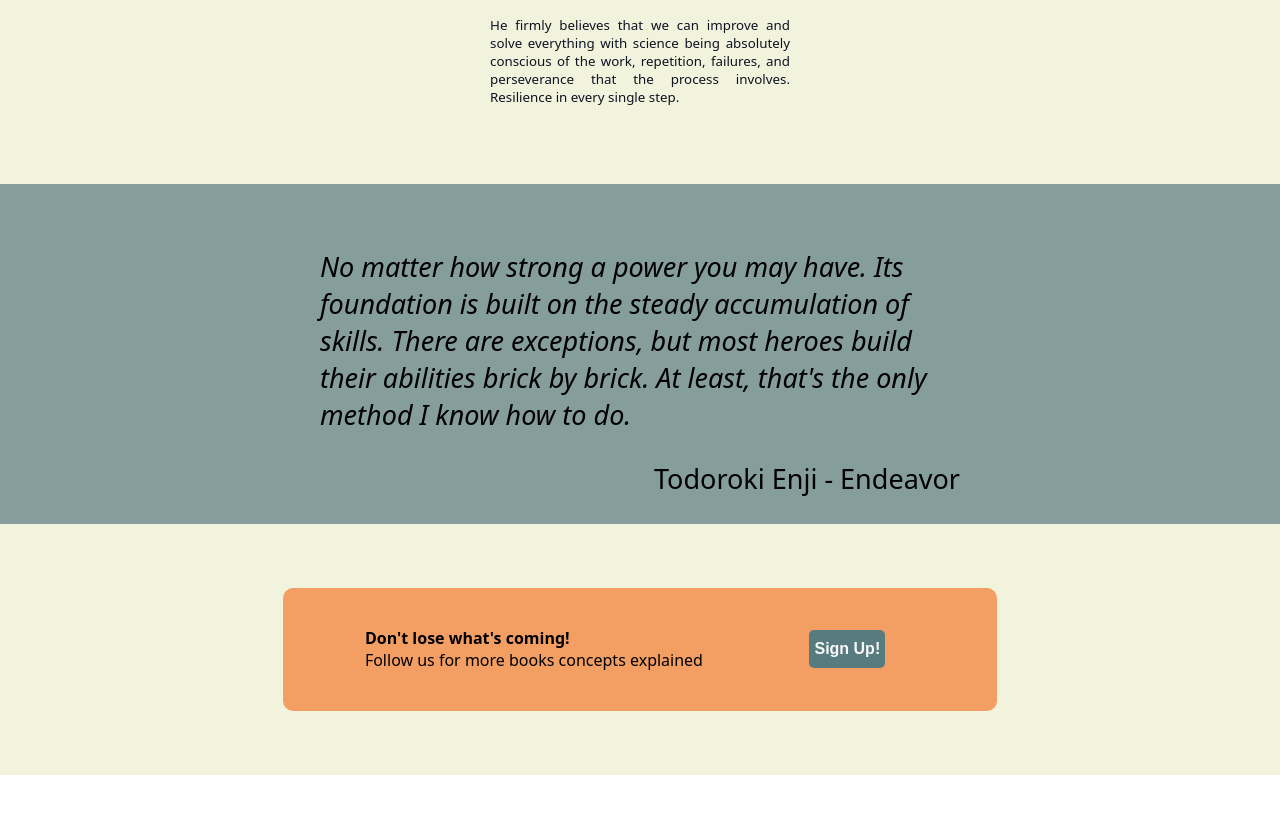
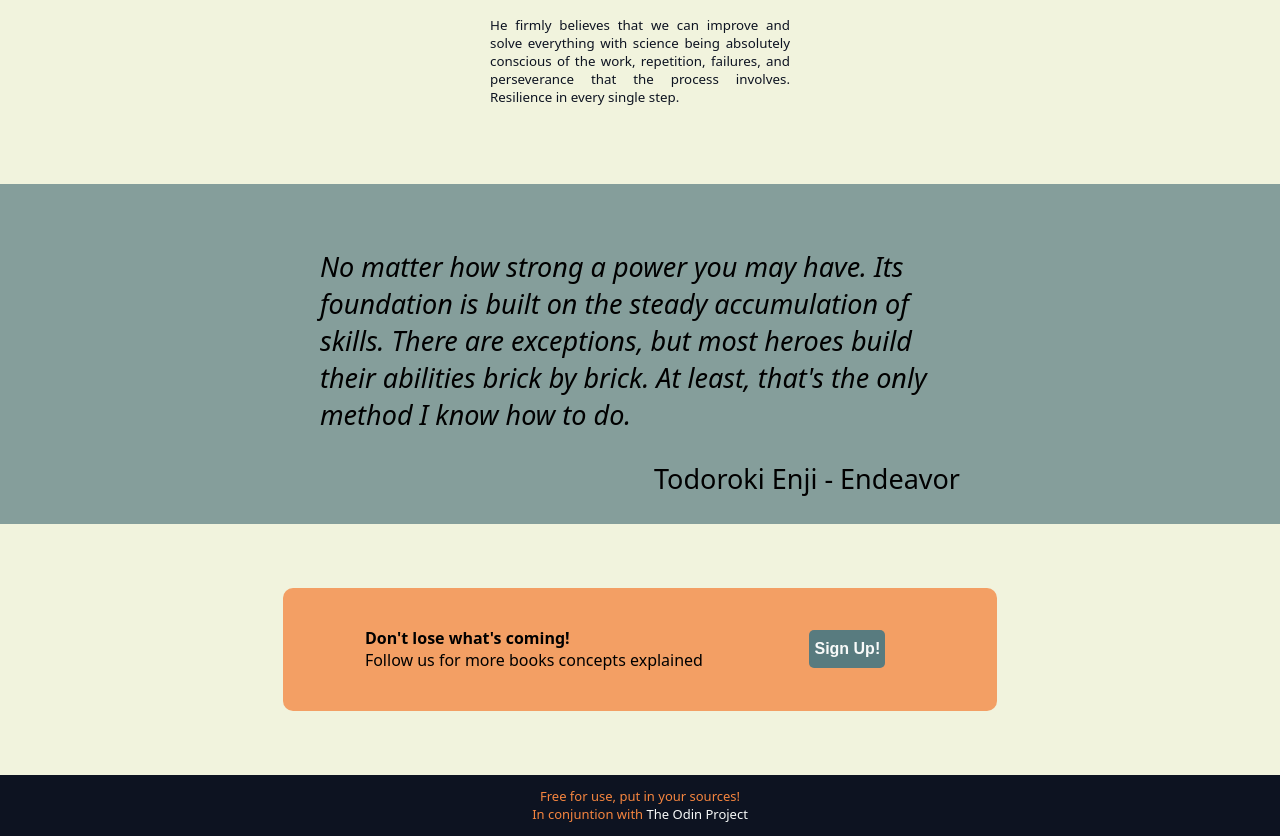
Before and after one commit to ARecabarren/landing-page, a plain HTML site: page index.html in a window 1280 px wide. Shown: the part 1392-2228 px from the top of the page. Before the commit the page ends 2167 px from the top, so only its background shows below. Drawn offline with Linux system fonts and the light colour scheme.

Commit message:
Add footer

```diff
--- a/index.html
+++ b/index.html
@@ -73,6 +73,10 @@
             </div>
 
         </div>
+        <div class="footer">
+            <div>Free for use, put in your sources!</div>
+            <div>In conjuntion with <a href="https://www.theodinproject.com/">The Odin Project</a></div>
+        </div>
     </div>
 </body>
 </html>
--- a/style.css
+++ b/style.css
@@ -174,3 +174,14 @@ figcaption{
     justify-content: center;
     align-items: center;
 }
+
+.footer{
+    display: flex;
+    flex-direction: column;
+    padding: 1%;
+    /* height: 6vh; */
+    background-color: #0D1321;
+    text-align: center;
+    color: #F5853F;
+    font-size: small;
+}
```
